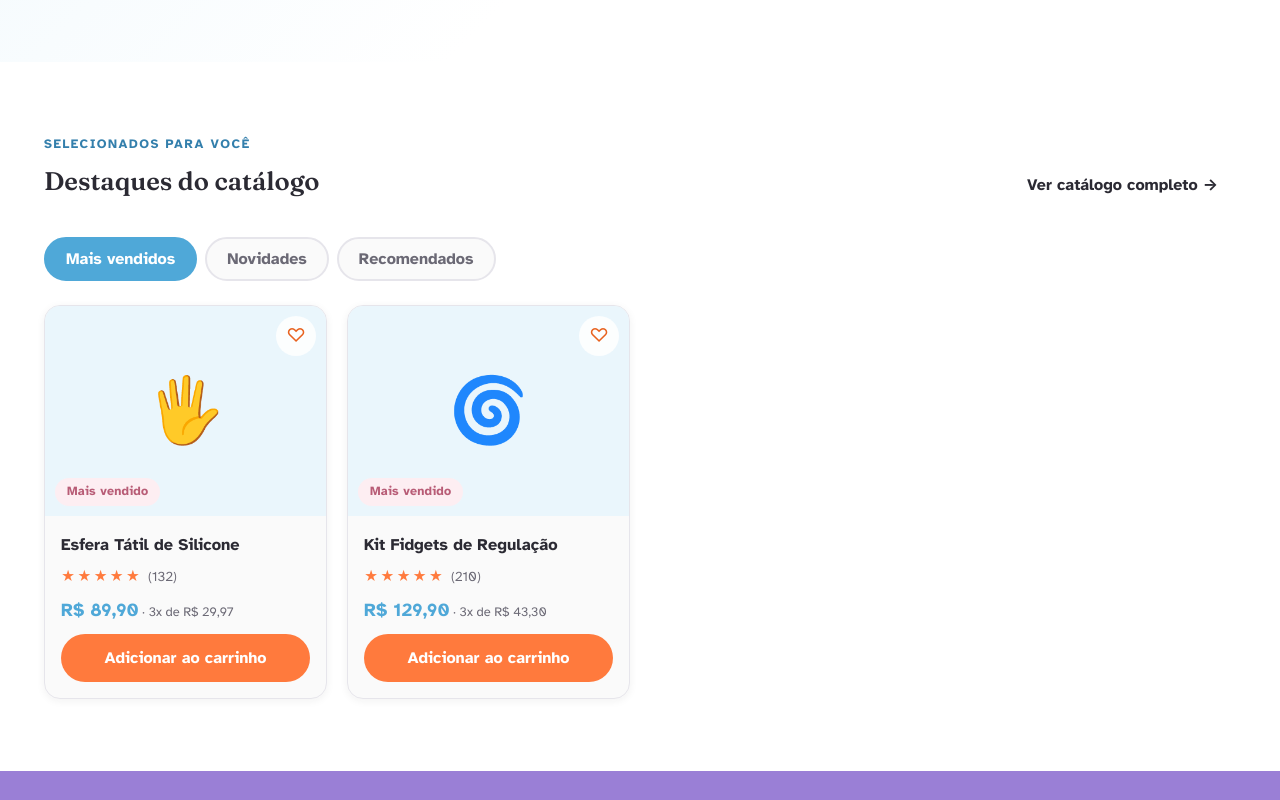
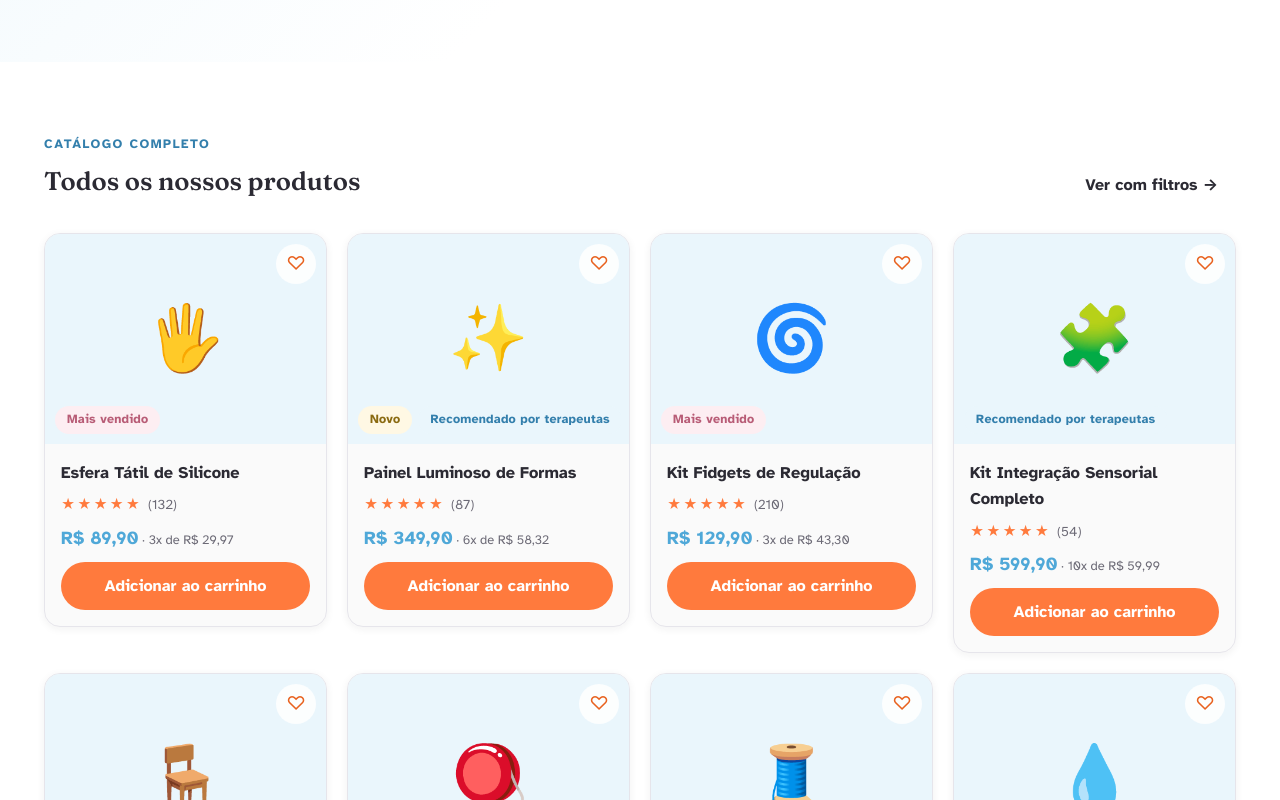
Before and after one commit to leozhxl/bincasente, a React (Vite) app: page / in a window 1280 px wide. Shown: the part 920-1720 px from the top of the page. Built offline with nearby package versions, Linux system fonts and the light colour scheme.

Commit message:
Show full product catalog on homepage instead of curated tabs

```diff
--- a/src/pages/Home.jsx
+++ b/src/pages/Home.jsx
@@ -1,15 +1,8 @@
-import { useState } from 'react'
 import { Link } from 'react-router-dom'
 import { products, testimonials, blogPosts } from '../data/products'
 import ProductCard from '../components/ProductCard'
 import Reveal from '../components/Reveal'
 import './Home.css'
-
-const featuredTabs = [
-  { id: 'best', label: 'Mais vendidos' },
-  { id: 'new', label: 'Novidades' },
-  { id: 'expert', label: 'Recomendados' },
-]
 
 const heroShowcase = [
   { icon: '🖐️', label: 'Esfera Tátil', tile: 'tile-0' },
@@ -19,9 +12,6 @@ const heroShowcase = [
 ]
 
 export default function Home() {
-  const [featuredTab, setFeaturedTab] = useState('best')
-  const featured = products.filter((p) => p.badges.includes(featuredTab)).slice(0, 4)
-
   return (
     <>
       <section className="hero">
@@ -99,39 +89,20 @@ export default function Home() {
         <div className="container">
           <div className="section-header-row">
             <div>
-              <span className="eyebrow">Selecionados para você</span>
-              <h2>Destaques do catálogo</h2>
+              <span className="eyebrow">Catálogo completo</span>
+              <h2>Todos os nossos produtos</h2>
             </div>
             <Link to="/loja" className="btn btn-ghost">
-              Ver catálogo completo →
+              Ver com filtros →
             </Link>
           </div>
 
-          <div className="featured-tabs" role="tablist" aria-label="Filtrar destaques">
-            {featuredTabs.map((t) => (
-              <button
-                key={t.id}
-                type="button"
-                role="tab"
-                aria-selected={featuredTab === t.id}
-                className={`featured-tab ${featuredTab === t.id ? 'active' : ''}`}
-                onClick={() => setFeaturedTab(t.id)}
-              >
-                {t.label}
-              </button>
+          <div className="product-grid">
+            {products.map((p, i) => (
+              <Reveal key={p.id} delay={(i % 4) * 60}>
+                <ProductCard product={p} />
+              </Reveal>
             ))}
-          </div>
-
-          <div className="product-grid">
-            {featured.length === 0 ? (
-              <p className="field-hint">Nenhum produto nessa categoria de destaque no momento.</p>
-            ) : (
-              featured.map((p, i) => (
-                <Reveal key={p.id} delay={i * 60}>
-                  <ProductCard product={p} />
-                </Reveal>
-              ))
-            )}
           </div>
         </div>
       </Reveal>
```
